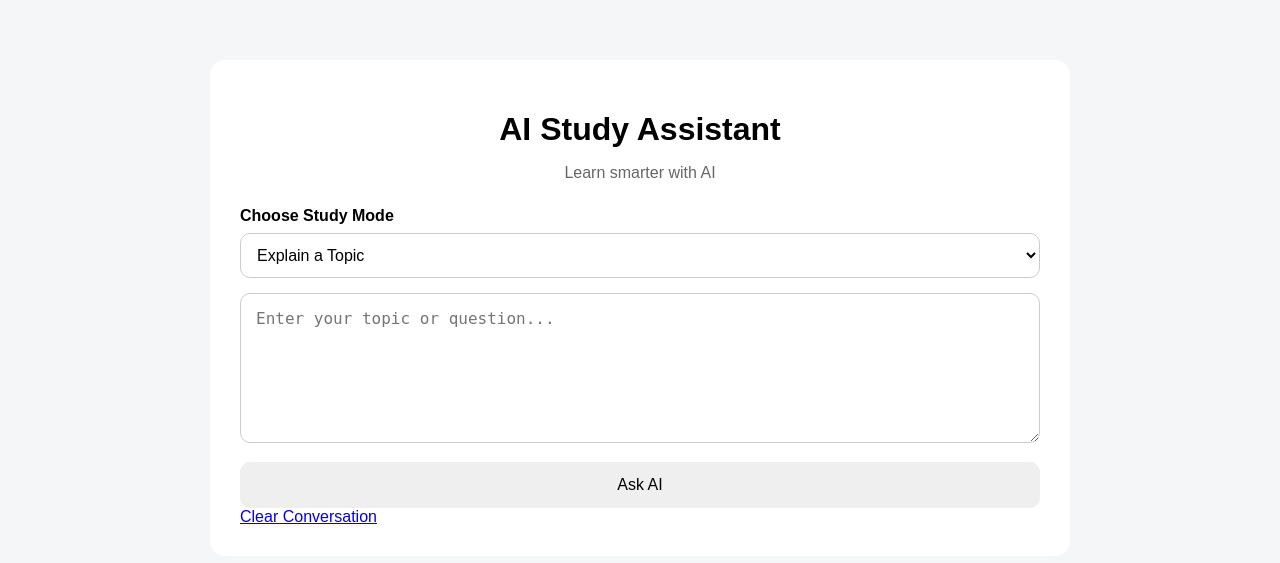
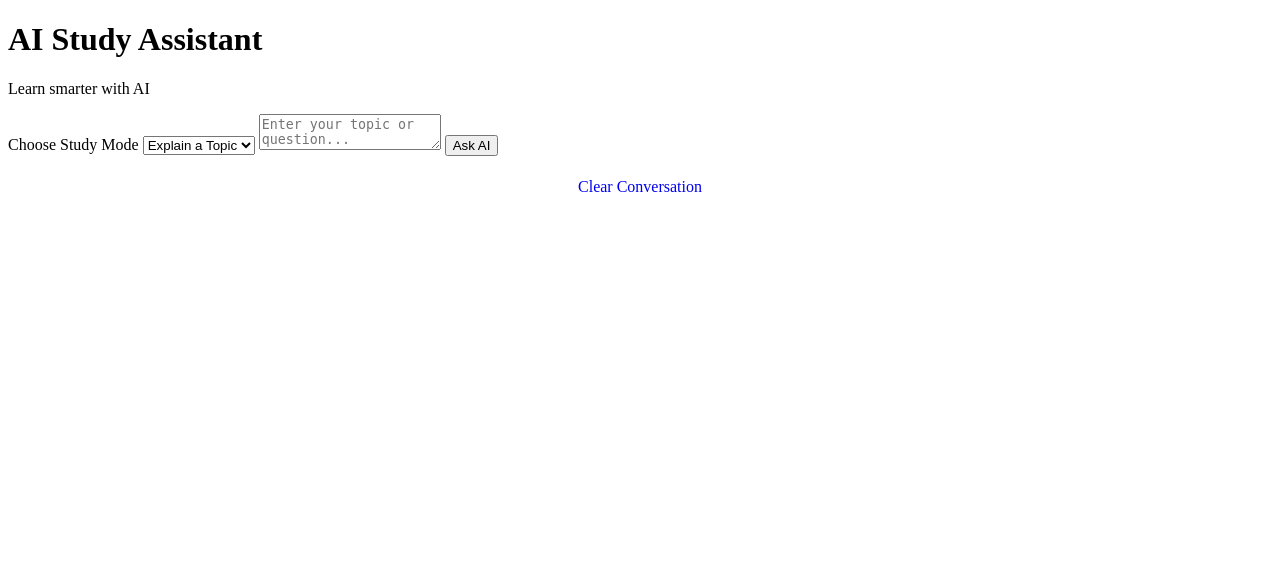
Before and after one commit to kjsskotha/AI_Study_Assistant, a Flask app: page / in a window 1280 px wide. Shown: the top 563 px of the page. Run offline with Flask 3, Linux system fonts and the light colour scheme.

Commit message:
Update style.css

```diff
--- a/static/style.css
+++ b/static/style.css
@@ -1,81 +1,54 @@
-body {
-    font-family: Arial, sans-serif;
-    margin: 0;
-    padding: 0;
-    background: #f4f6f8;
+.ai-answer {
+    line-height: 1.7;
+    font-size: 16px;
 }
 
-.container {
-    max-width: 800px;
-    margin: 60px auto;
-    padding: 30px;
-    background: white;
-    border-radius: 15px;
-}
-
-h1 {
-    text-align: center;
+.ai-answer h1,
+.ai-answer h2,
+.ai-answer h3 {
+    margin-top: 20px;
     margin-bottom: 10px;
 }
 
-.subtitle {
-    text-align: center;
-    color: #666;
+.ai-answer p {
+    margin: 10px 0;
 }
 
-label {
-    display: block;
-    margin-top: 25px;
-    margin-bottom: 8px;
-    font-weight: bold;
+.ai-answer ul,
+.ai-answer ol {
+    padding-left: 25px;
+    margin: 10px 0;
 }
 
-select {
-    width: 100%;
-    padding: 12px;
-    box-sizing: border-box;
-    border-radius: 10px;
-    border: 1px solid #ccc;
-    font-size: 16px;
-    background: white;
+.ai-answer li {
+    margin-bottom: 6px;
 }
 
-textarea {
-    width: 100%;
-    height: 150px;
-    padding: 15px;
-    margin-top: 15px;
-    box-sizing: border-box;
-    border-radius: 10px;
-    border: 1px solid #ccc;
-    font-size: 16px;
-    resize: vertical;
+.ai-answer code {
+    padding: 3px 6px;
+    border-radius: 5px;
 }
 
-button {
+.ai-answer pre {
+    padding: 15px;
+    border-radius: 10px;
+    overflow-x: auto;
+}
+
+.ai-answer blockquote {
+    margin: 15px 0;
+    padding-left: 15px;
+    border-left: 4px solid;
+}
+
+.clear-button {
+    display: block;
     width: 100%;
-    margin-top: 15px;
-    padding: 14px;
-    border: none;
+    margin-top: 10px;
+    padding: 12px 0;
+    text-align: center;
+    text-decoration: none;
     border-radius: 10px;
     font-size: 16px;
-    cursor: pointer;
+    box-sizing: border-box;
 }
-
-.answer {
-    margin-top: 30px;
-    padding: 20px;
-    border-radius: 10px;
-    background: #f4f6f8;
-}
-
-.ai-answer {
-    white-space: pre-wrap;
-    line-height: 1.6;
-}
-
-hr {
-    margin: 20px 0;
-    border: none;
-    border-top: 1px solid #ddd;
-}
```
